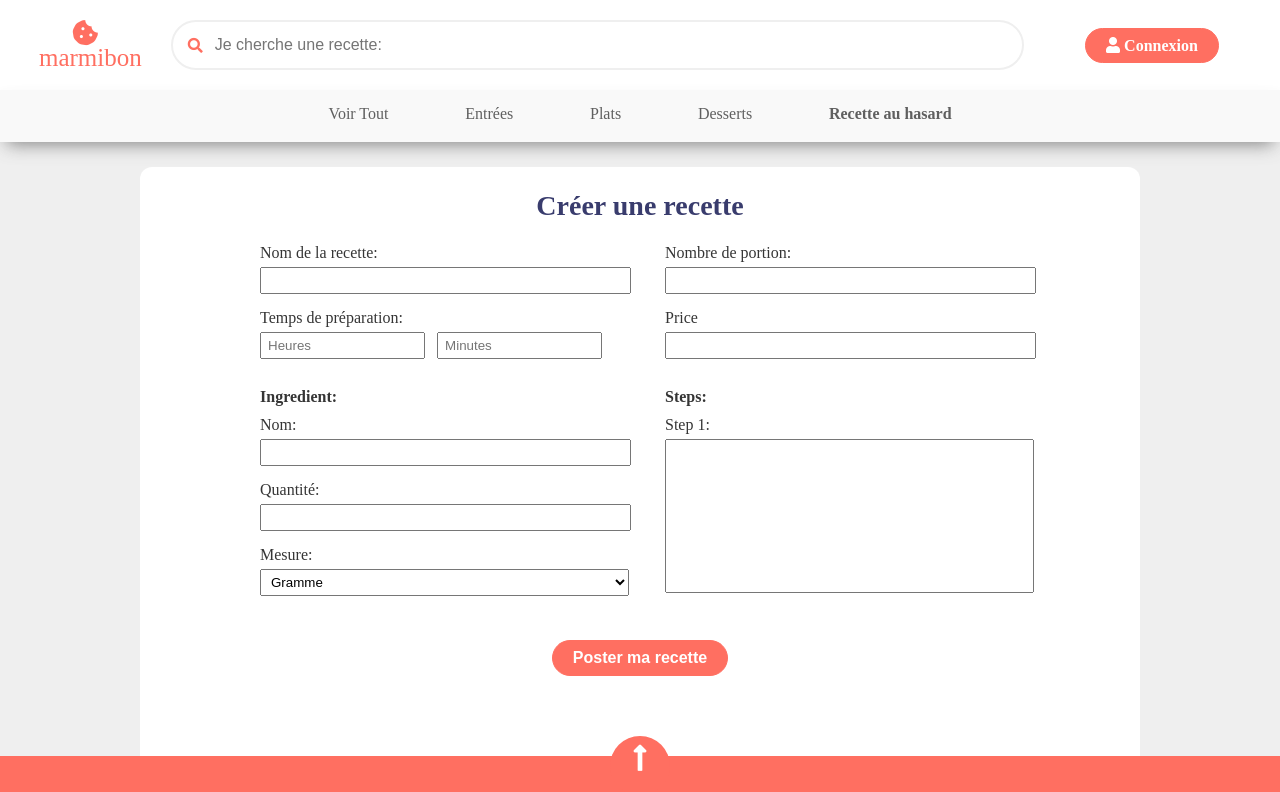
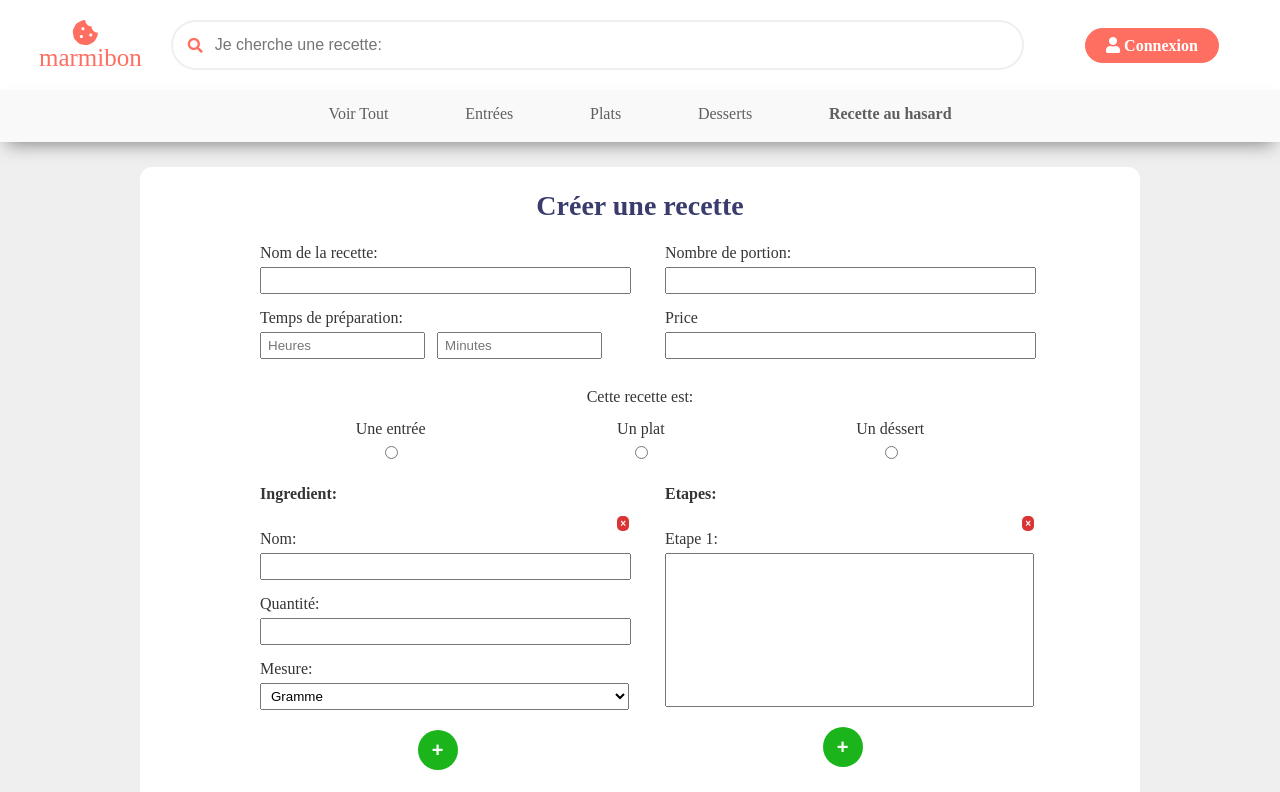
Before and after one commit to BlondeauJulien/Marmibon-recipe, a React (Create React App) app in the folder client/: page /create in a window 1280 px wide. Shown: the top 792 px of the page. Built offline with nearby package versions, Linux system fonts and the light colour scheme; no server answers.

Commit message:
add delete or add ingredient-step and add recipe type in create recipe

```diff
--- a/client/src/App.css
+++ b/client/src/App.css
@@ -66,3 +66,34 @@ main {
   background-color: var(--brand-color-btn-hover);
   box-shadow: 0 4px 14px rgba(0,0,0,0.1);
 }
+
+.btn-delete-cont {
+  display: block;
+  text-align: end;
+  width: 104%;
+}
+
+.btn-delete {
+  border: none;
+  border-radius: 5px;
+  font-size: 10px;
+  font-weight: 900;
+  background-color: rgb(218, 52, 52);
+  color: white;
+  padding: 2px 3px;
+  cursor: pointer;
+}
+
+.btn-add-item {
+  display: block;
+  width: 40px;
+  height: 40px;
+  border: none;
+  border-radius: 50%;
+  margin: auto;
+  font-size: 20px;
+  font-weight: 900;
+  color: white;
+  background-color: rgb(27, 180, 27);
+  cursor: pointer;
+}
--- a/client/src/App.js
+++ b/client/src/App.js
@@ -16,8 +16,7 @@ import setAuthToken from './utils/setAuthToken';
 
 if(localStorage.token) {
 	setAuthToken(localStorage.token);
-
-  }
+}
 
 function App() {
 	return (
--- a/client/src/components/pages/CreateRecipe.js
+++ b/client/src/components/pages/CreateRecipe.js
@@ -1,6 +1,16 @@
-import React from 'react';
+import React, { useContext, useEffect } from 'react';
+import AuthContext from '../../context/auth/authContext';
 
 const CreateRecipe = () => {
+	const authContext = useContext(AuthContext);
+
+	const { loadUser } = authContext;
+
+	useEffect(() => {
+		loadUser()
+		// eslint-disable-next-line
+    }, [])
+
 	return (
 		<div className="create-recipe-cont">
 			<h1>Créer une recette</h1>
@@ -25,10 +35,29 @@ const CreateRecipe = () => {
 					</div>
 				</div>
 
+				<div className="recipe-type-cont">
+					<span>Cette recette est:</span>
+					<div className="radiobtn-recipe-type-cont">
+						<div className="radiobtn-recipe-type">
+							<label>Une entrée</label>
+							<input type="radio" name="recipe-type" value="starter"/>
+						</div>
+						<div className="radiobtn-recipe-type">
+							<label>Un plat</label>
+							<input type="radio" name="recipe-type" value="main-course" />
+						</div>
+						<div className="radiobtn-recipe-type">
+							<label>Un déssert</label>
+							<input type="radio" name="recipe-type" value="dessert"/>
+						</div>
+					</div>
+				</div>
+
 				<div className="create-recipe-steps-ing-cont">
 					<div className="create-recipe-ingredient-cont">
 						<span>Ingredient:</span>
 						<div className="create-recipe-ingredient-item">
+						<div className="btn-delete-cont"><button className="btn-delete">&times;</button></div>
 							<label>Nom:</label>
 							<input type="text" />
 							<label>Quantité:</label>
@@ -44,13 +73,16 @@ const CreateRecipe = () => {
 								<option value="centilitre">Centilitre</option>
 							</select>
 						</div>
+						<button className="btn-add-item" title="ajouter un ingredient">+</button>
 					</div>
 					<div className="create-recipe-steps-cont">
-                    <span>Steps:</span>
+                    <span>Etapes:</span>
 						<div className="create-recipe-steps-item step-1">
-							<label>Step 1:</label>
+						<div className="btn-delete-cont"><button className="btn-delete">&times;</button></div>
+							<label>Etape 1:</label>
 							<textarea maxlength="400" classNAme="create-recipe step-1" />
 						</div>
+						<button className="btn-add-item" title="ajouter une étape">+</button>
 					</div>
 				</div>
 
--- a/client/src/css/createRecipe.css
+++ b/client/src/css/createRecipe.css
@@ -27,6 +27,20 @@
     grid-template-columns: 1fr 1fr;
     grid-gap: 16px 50px;
     margin-bottom: 30px;
+}
+
+.recipe-type-cont {
+    text-align: center;
+    margin-bottom: 24px;
+}
+
+.recipe-type-cont span {
+    margin-bottom: 16px;
+}
+
+.radiobtn-recipe-type-cont {
+    display: flex;
+    justify-content: space-around;
 }
 
 .create-recipe-single-input-cont input,
```
